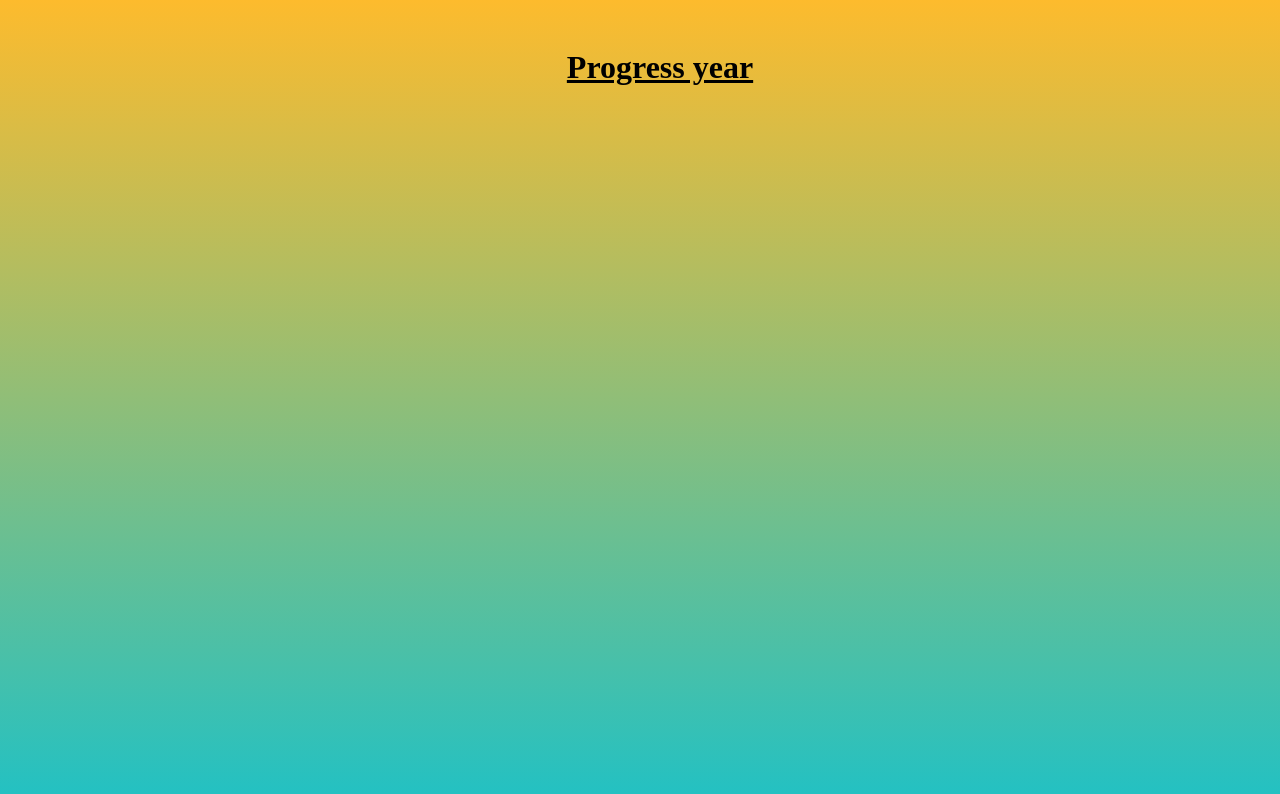
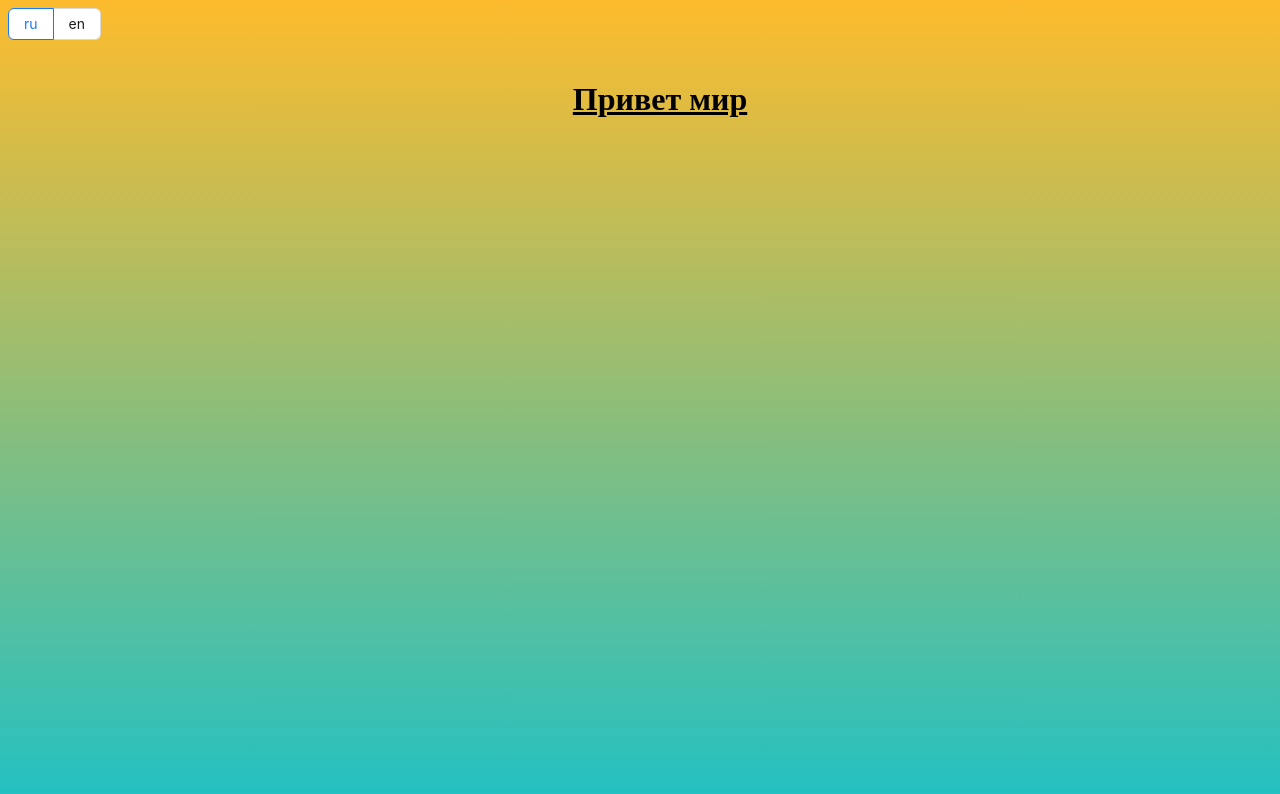
Before and after one commit to dmitryprogrammer/progress-year, a React (Vite) app: page / in a window 1280 px wide. Shown: the top 794 px of the page. Built offline with nearby package versions, Linux system fonts and the light colour scheme.

Commit message:
feat(basics): added multilang support.

```diff
--- a/src/components/app/app.tsx
+++ b/src/components/app/app.tsx
@@ -1,8 +1,10 @@
+import {LangSwitchBtns} from "../../core/i18n/components/lang-switch-btns/lang-switch-btns";
 import {Head} from "../head/head";
 
 export function App() {
   return (
     <>
+      <LangSwitchBtns />
       <Head />
     </>
   );
--- a/src/components/head/head.tsx
+++ b/src/components/head/head.tsx
@@ -1,3 +1,4 @@
+import {useTranslation} from "react-i18next";
 import {styled} from "styled-components";
 
 const Title = styled.h1`
@@ -11,8 +12,11 @@ const HeadWrapper = styled.div`
   justify-content: center;
 `;
 
-export const Head = () => (
-  <HeadWrapper>
-    <Title>Progress year</Title>
-  </HeadWrapper>
-);
+export const Head = () => {
+  const {t} = useTranslation();
+  return (
+    <HeadWrapper>
+      <Title>{t("title")}</Title>
+    </HeadWrapper>
+  );
+};
```
